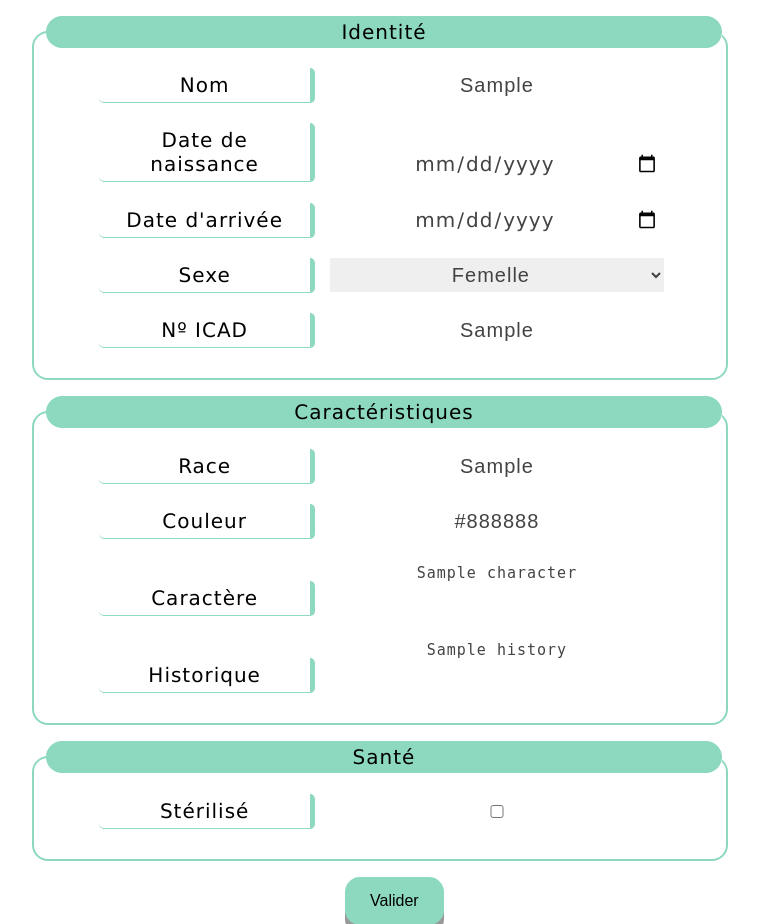
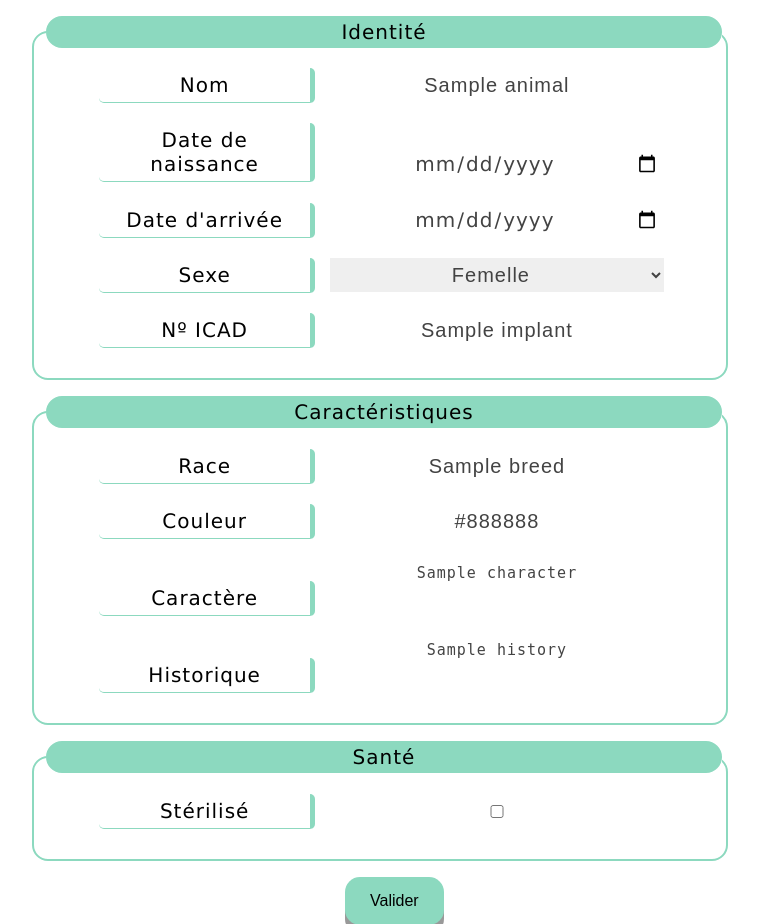
Before and after one commit to les-rescapes-du-quercy/ossaca, a Flask app: template templates/animal.html in a window 1280 px wide. Shown: the part 848-1772 px from the top of the page, without its empty margins (260-1019 px from the left). Run offline with Flask 2, Linux system fonts and the light colour scheme; the template is opened without the code that fills it: most values are stand-ins (such as "Sample title", 1, 10 or a date in 2020); some libraries are stand-ins or nearby versions.

Commit message:
animal: Fix space issue with Jinja
If the value has spaces, jinja will not print
the last word. To fix that, value must be used with "".

Signed-off-by: Mylene Josserand <josserand.mylene@gmail.com>

```diff
--- a/templates/animal.html
+++ b/templates/animal.html
@@ -41,16 +41,16 @@
 
 </script>
 
-<form class="form-style" action={{species}}+"s" method="post">
+<form class="form-style" action={{species}}s method="post">
   <fieldset>
-    <input name="id" type="hidden" value={{ animal.id }}>
+    <input name="id" type="hidden" value="{{ animal.id }}">
     <legend>Identité</legend>
     <label for="name">Nom</label>
-    <input name="name" type="text" value={{ animal.name }}>
+    <input name="name" type="text" value="{{ animal.name }}">
     <label for="bdate">Date de naissance</label>
-    <input name="bdate" type="date" value={{ animal.birth_date.isoformat() }}></br>
+    <input name="bdate" type="date" value="{{ animal.birth_date.isoformat() }}"></br>
     <label for="adate">Date d'arrivée</label>
-    <input name="adate" type="date" value={{ animal.arrival_date.isoformat() }}></br>
+    <input name="adate" type="date" value="{{ animal.arrival_date.isoformat() }}"></br>
     <label for="gender">Sexe</label>
     <select name="gender">
       <option value="1" {% if animal.gender == 1 %} selected {% endif %}>Femelle</option>
@@ -58,14 +58,14 @@
       <option value="0" {% if animal.gender == 0 %} selected {% endif %}>Non connu</option>
     </select></br>
     <label for="implant">Nº ICAD</label>
-    <input type="text" name="implant" value={{ animal.implant }}>
+    <input type="text" name="implant" value="{{ animal.implant }}">
   </fieldset>
   <fieldset>
     <legend>Caractéristiques</legend>
     <label for="breed">Race</label>
-    <input type="text" name="breed" value={{ animal.breed }}><br>
+    <input type="text" name="breed" value="{{ animal.breed }}"><br>
     <label for="color">Couleur</label>
-    <input type="text" name="color" value={{ animal.color }}><br>
+    <input type="text" name="color" value="{{ animal.color }}"><br>
 
     {% if species == "dog" %}
     <label for="ok_cats">OK Chats</label>
```
